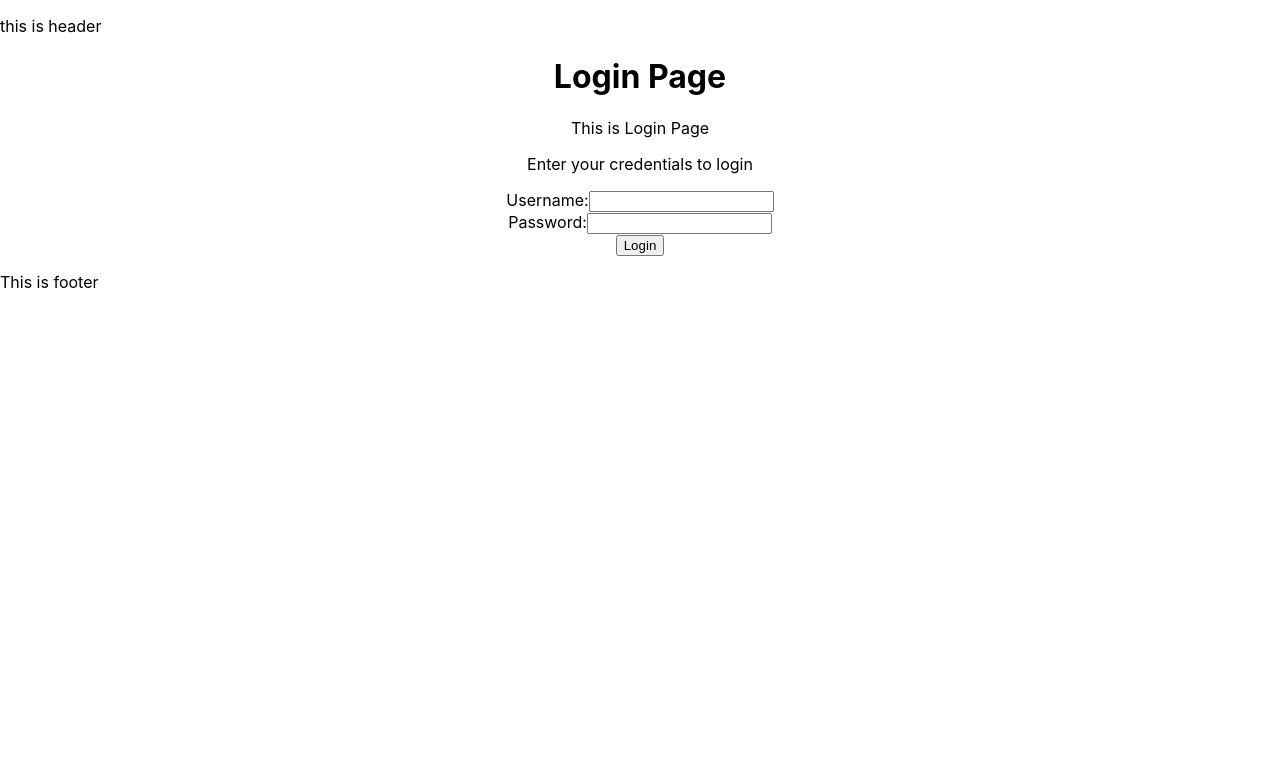
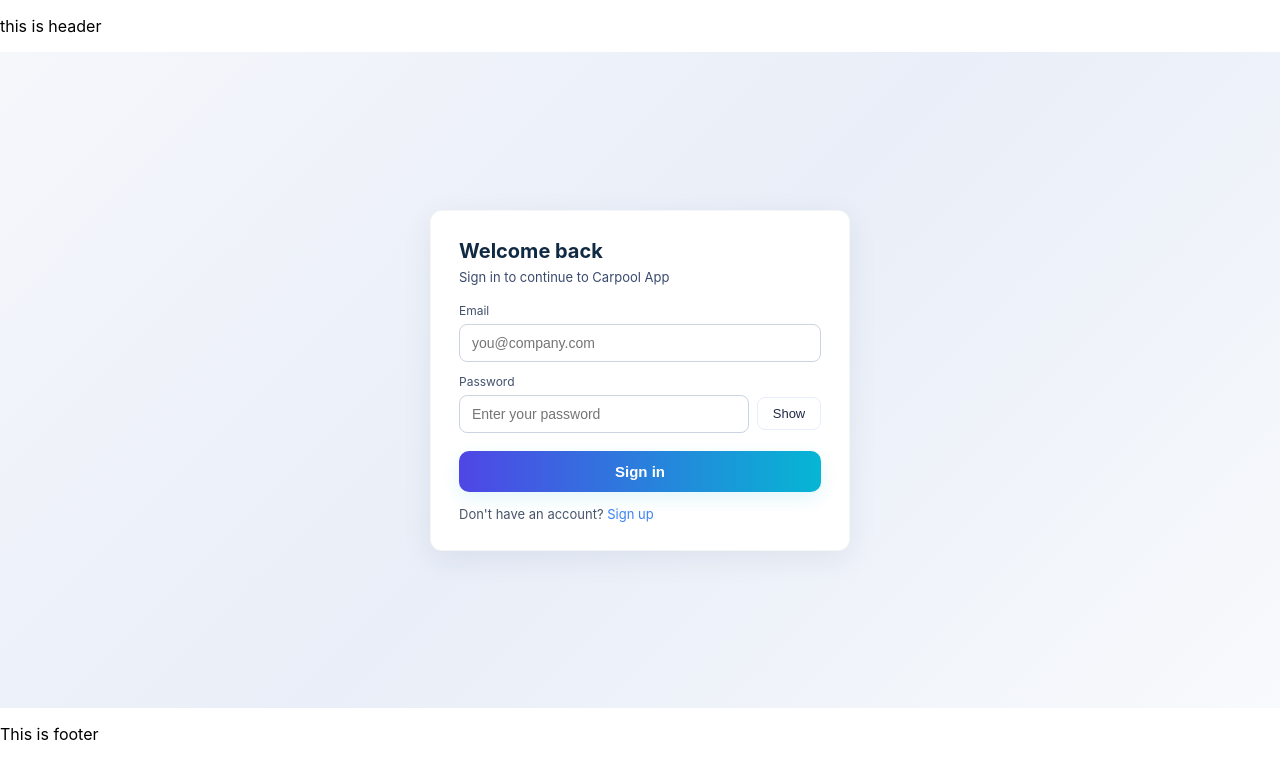
Before and after one commit to nvsahana/Carpool-App, a React (Create React App) app in the folder carpool-app/: page /login in a window 1280 px wide. Shown: the top 778 px of the page. Built offline with nearby package versions, Linux system fonts and the light colour scheme.

Commit message:
added a login form

```diff
--- /dev/null
+++ b/carpool-app/src/components/mainPageComponents/login.css
@@ -0,0 +1,102 @@
+/* Styles extracted from login component */
+.login-page {
+    min-height: 70vh;
+    display: flex;
+    align-items: center;
+    justify-content: center;
+    padding: 48px 16px;
+    background: linear-gradient(135deg, #f5f7fb 0%, #e9eef8 50%, #f8fafc 100%);
+    font-family: -apple-system, BlinkMacSystemFont, 'Segoe UI', Roboto, 'Helvetica Neue', Arial;
+}
+
+.card {
+    width: 100%;
+    max-width: 420px;
+    background: white;
+    border-radius: 12px;
+    box-shadow: 0 8px 30px rgba(35, 50, 100, 0.08);
+    padding: 28px 28px;
+    box-sizing: border-box;
+    border: 1px solid rgba(16, 24, 40, 0.04);
+}
+
+.title {
+    margin: 0 0 6px 0;
+    font-size: 20px;
+    color: #102a43;
+}
+
+.sub {
+    margin: 0 0 18px 0;
+    color: #394a6d;
+    font-size: 13px;
+}
+
+.form { display: grid; gap: 12px; }
+
+.label { display: block; }
+.label-text { display:block; font-size: 12px; color:#42526e; margin-bottom:6px; }
+
+.input {
+    width: 100%;
+    padding: 10px 12px;
+    border-radius: 8px;
+    border: 1px solid #cbd5e1;
+    font-size: 14px;
+    outline: none;
+    transition: box-shadow 120ms ease, border-color 120ms ease;
+    box-sizing: border-box;
+}
+
+.input:focus {
+    border-color: #7c9cf5;
+    box-shadow: 0 0 0 4px rgba(124,156,245,0.12);
+}
+
+.password-row { display:flex; gap:8px; align-items:center; }
+.password-row .input { flex:1; }
+
+.toggle {
+    padding: 8px 10px;
+    background: transparent;
+    border: 1px solid #e6eefc;
+    color: #1f2a44;
+    border-radius: 8px;
+    cursor: pointer;
+    font-size: 13px;
+    min-width: 64px;
+}
+
+.toggle:hover { background: #f6f8ff; }
+
+.submit {
+    margin-top: 6px;
+    width: 100%;
+    padding: 12px 14px;
+    background: linear-gradient(90deg,#4f46e5,#06b6d4);
+    color: white;
+    border: none;
+    border-radius: 10px;
+    font-weight: 600;
+    cursor: pointer;
+    font-size: 15px;
+    box-shadow: 0 6px 18px rgba(6, 182, 212, 0.12);
+    transition: transform 120ms ease, box-shadow 120ms ease;
+}
+
+.submit:hover { transform: translateY(-1px); }
+
+.error {
+    color: #b91c1c;
+    background: rgba(217, 70, 74, 0.06);
+    padding: 8px 10px;
+    border-radius: 8px;
+    font-size: 13px;
+}
+
+.foot { margin-top: 14px; font-size: 13px; color: #475569; }
+.foot a { color:#3b82f6; text-decoration:none; }
+
+@media (max-width: 460px) {
+    .card { padding: 20px; border-radius: 10px; }
+}
--- a/carpool-app/src/components/mainPageComponents/login.js
+++ b/carpool-app/src/components/mainPageComponents/login.js
@@ -1,28 +1,78 @@
+import React, { useState } from 'react'
+import './login.css'
+
 function Login() {
-    const handleSubmit = () => {
-        alert('Successful Login')
+    const [email, setEmail] = useState('')
+    const [password, setPassword] = useState('')
+    const [showPassword, setShowPassword] = useState(false)
+    const [error, setError] = useState('')
+
+    const handleSubmit = (e) => {
+        e.preventDefault()
+        // Basic validation
+        if (!email.trim() || !password) {
+            setError('Please enter both email and password')
+            return
+        }
+        setError('')
+        console.log('LOGIN Successful')
     }
+
     return (
-        <>
-            <div style={{textAlign:"center"}}>
-            <h1>Login Page</h1>
-            <p> This is Login Page</p>
-            <p> Enter your credentials to login</p>
-            <form onSubmit={handleSubmit()}>
-                <label>
-                    Username:
-                    <input type="text" name="username" />
-                </label>
-                <br />
-                <label>
-                    Password:
-                    <input type="password" name="password" />
-                </label>
-                <br />
-                <input type="submit" value="Login" />
-            </form>
+        <div className="login-page">
+            <div className="card" role="region" aria-label="Login form">
+                <h2 className="title">Welcome back</h2>
+                <p className="sub">Sign in to continue to Carpool App</p>
+
+                <form onSubmit={handleSubmit} className="form" noValidate>
+                    <label className="label">
+                        <span className="label-text">Email</span>
+                        <input
+                            className="input"
+                            type="email"
+                            value={email}
+                            onChange={(e) => setEmail(e.target.value)}
+                            placeholder="you@company.com"
+                            required
+                            aria-required="true"
+                        />
+                    </label>
+
+                    <label className="label">
+                        <span className="label-text">Password</span>
+                        <div className="password-row">
+                            <input
+                                className="input"
+                                type={showPassword ? 'text' : 'password'}
+                                value={password}
+                                onChange={(e) => setPassword(e.target.value)}
+                                placeholder="Enter your password"
+                                required
+                                aria-required="true"
+                            />
+                            <button
+                                type="button"
+                                className="toggle"
+                                onClick={() => setShowPassword((s) => !s)}
+                                aria-pressed={showPassword}
+                                aria-label={showPassword ? 'Hide password' : 'Show password'}
+                            >
+                                {showPassword ? 'Hide' : 'Show'}
+                            </button>
+                        </div>
+                    </label>
+
+                    {error && <div className="error" role="alert">{error}</div>}
+
+                    <button className="submit" type="submit">Sign in</button>
+                </form>
+
+                <div className="foot">Don't have an account? <a href="#">Sign up</a></div>
             </div>
-        </>
+
+            {/* styles are moved to login.css */}
+        </div>
     )
 }
+
 export default Login
--- a/carpool-app/src/routes.js
+++ b/carpool-app/src/routes.js
@@ -9,7 +9,7 @@ const router = createBrowserRouter([
         element: <MainLayout />,
         children: [
             {
-                path: '/home',
+                path: '/',
                 element: <Home />
             },
             {
```
